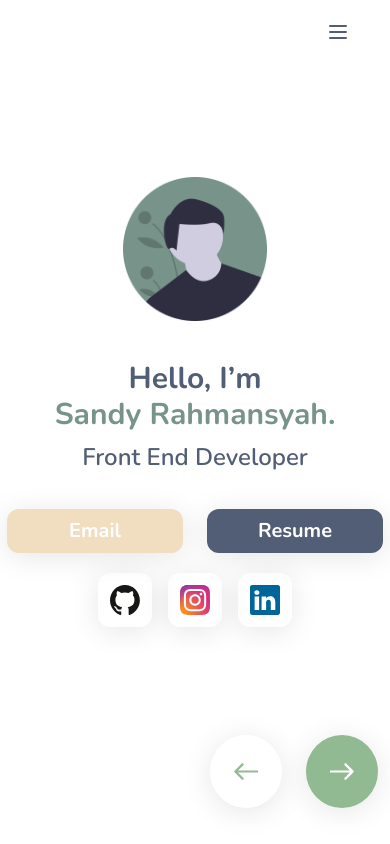
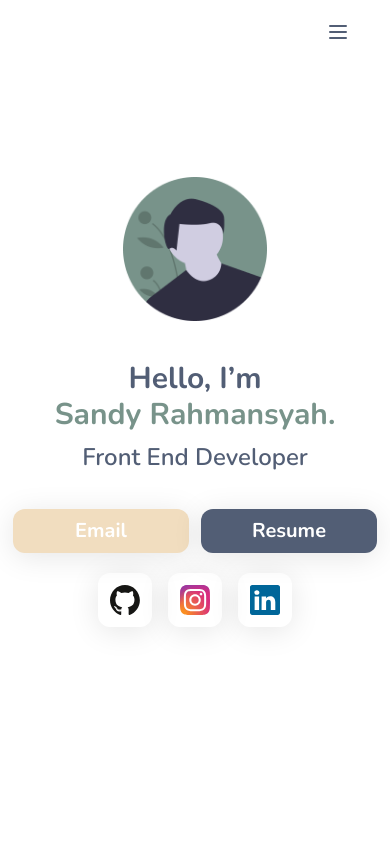
Before and after one commit to sandyadzim/portofolio, a React (Vite) app: page / in a window 390 px wide. Built offline with nearby package versions, Linux system fonts and the light colour scheme.

Commit message:
update: mobile style

```diff
--- a/src/components/Pagination/index.tsx
+++ b/src/components/Pagination/index.tsx
@@ -64,7 +64,7 @@ function Pagination({ activeLink, onHandleLink }: IPagination) {
   }
 
   return (
-    <div className="absolute bottom-9 right-3 md:right-2">
+    <div className="absolute bottom-9 right-3 md:right-2 hidden md:block">
       <div className="space-x-6">
         <button
           onClick={() => prevPage(activeLink)}
--- a/src/pages/Home/index.tsx
+++ b/src/pages/Home/index.tsx
@@ -29,18 +29,18 @@ function Home({ social }: IHome) {
         </h2>
       </div>
 
-      <div className="flex mt-9 space-x-6">
+      <div className="flex mt-9 md:space-x-6">
         <a
           href="https://mail.google.com/mail/?view=cm&fs=1&to=sandy.adzim@gmail.com"
           target="_blank"
-          className="bg-beige-pastel text-center font-bold text-white text-xl md:text-2xl w-44 shadow-base py-2 rounded-xl"
+          className="bg-beige-pastel text-center font-bold text-white text-xl md:text-2xl w-44 shadow-base py-2 rounded-xl ml-3 md:ml-0"
         >
           Email
         </a>
         <a
           href="https://drive.google.com/file/d/1Hmmu1m6XvKj4UwyVojGGs2rv6at7e0bl/view?usp=sharing"
           target="_blank"
-          className="bg-navy-pastel text-center font-bold text-white text-xl md:text-2xl w-44 shadow-base py-2 rounded-xl"
+          className="bg-navy-pastel text-center font-bold text-white text-xl md:text-2xl w-44 shadow-base py-2 rounded-xl mx-3 md:mx-0"
         >
           Resume
         </a>
```
